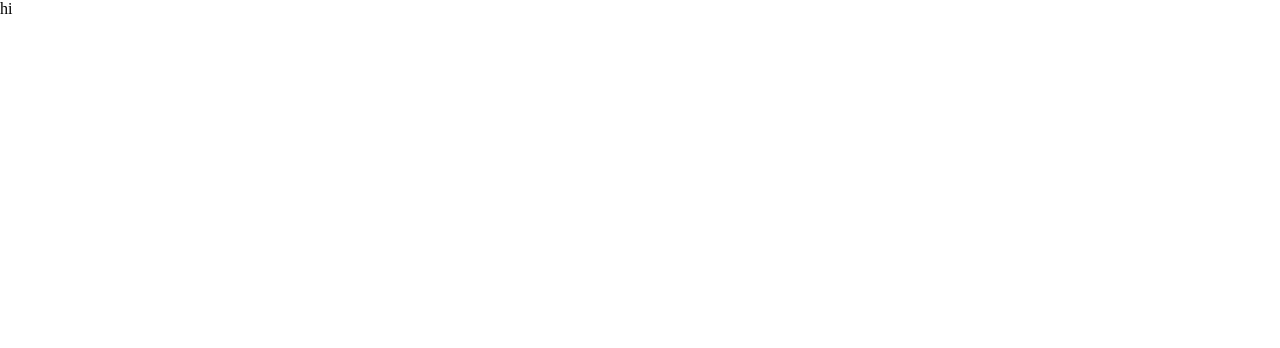
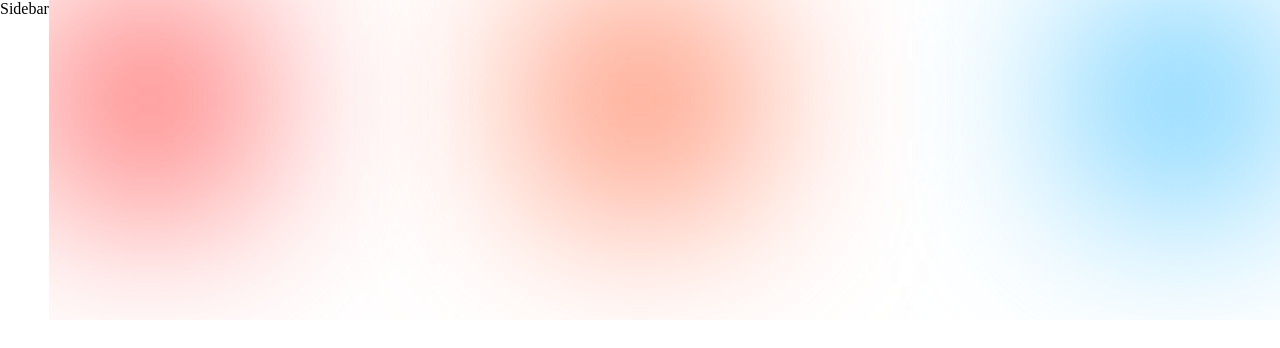
Before and after one commit to Aamir-Manzoor/Digital-Business, a React (Vite) app: page / in a window 1280 px wide. Shown: the top 348 px of the page. Built offline with nearby package versions, Linux system fonts and the light colour scheme.

Commit message:
desinging layout

```diff
--- a/package.json
+++ b/package.json
@@ -11,7 +11,8 @@
   },
   "dependencies": {
     "react": "^18.2.0",
-    "react-dom": "^18.2.0"
+    "react-dom": "^18.2.0",
+    "react-router-dom": "^6.22.3"
   },
   "devDependencies": {
     "@types/react": "^18.2.55",
--- a/src/App.jsx
+++ b/src/App.jsx
@@ -1,15 +1,19 @@
-
-
-import './App.css'
+import "./App.css";
+import {BrowserRouter, Routes, Route} from 'react-router-dom'
+import Dashboard from "./pages/dashboard/Dashboard";
+import Layout from "./layouts/Layout";
 
 function App() {
-
-
-  return (
-    <>
-      hi
-    </>
-  )
+  return(
+    <div>
+    <BrowserRouter>
+    <Routes>
+    <Route path="/" element={<Layout/>}></Route>
+    <Route path="/dashboard" element={Dashboard}></Route>
+    </Routes>
+    </BrowserRouter>
+    </div>
+  );
 }
 
-export default App
+export default App;
--- /dev/null
+++ b/src/layouts/Layout.jsx
@@ -0,0 +1,17 @@
+import css from "./Layout.module.css";
+const Layout = () => {
+  return (
+    <div className={css.container}>
+      <div>Sidebar</div>
+      <div className={css.dashboard}>
+        <div className={css.topBaseGradient}>
+          <div className="gradient-red"></div>
+          <div className="gradient-orange"></div>
+          <div className="gradient-blue"></div>
+        </div>
+      </div>
+    </div>
+  );
+};
+
+export default Layout;
--- /dev/null
+++ b/src/layouts/Layout.module.css
@@ -0,0 +1,27 @@
+.container{
+    display: flex;
+}
+
+.dashboard{
+    position: relative;
+    width: 100%;
+    z-index: 0;
+}
+
+.topBaseGradient{
+    position: absolute;
+    top: 0;
+    left: 0;
+    right: 0;
+    height: 20rem;
+    overflow: hidden;
+    z-index: -1;
+}
+
+.topBaseGradient > :nth-child(2){
+    left: 40%;
+}
+
+.topBaseGradient > :nth-child(3){
+    right: 0;
+}
--- /dev/null
+++ b/src/pages/dashboard/Dashboard.jsx
@@ -0,0 +1,10 @@
+// import css from "./Dashboard.module.css"
+const Dashboard = () => {
+  return (
+    <div>
+
+    </div>
+  )
+}
+
+export default Dashboard
```
Also changed, not shown: src/pages/dashboard/Dashboard.module.css (added), 1 other file (tests, documents, lock files or other folders).
